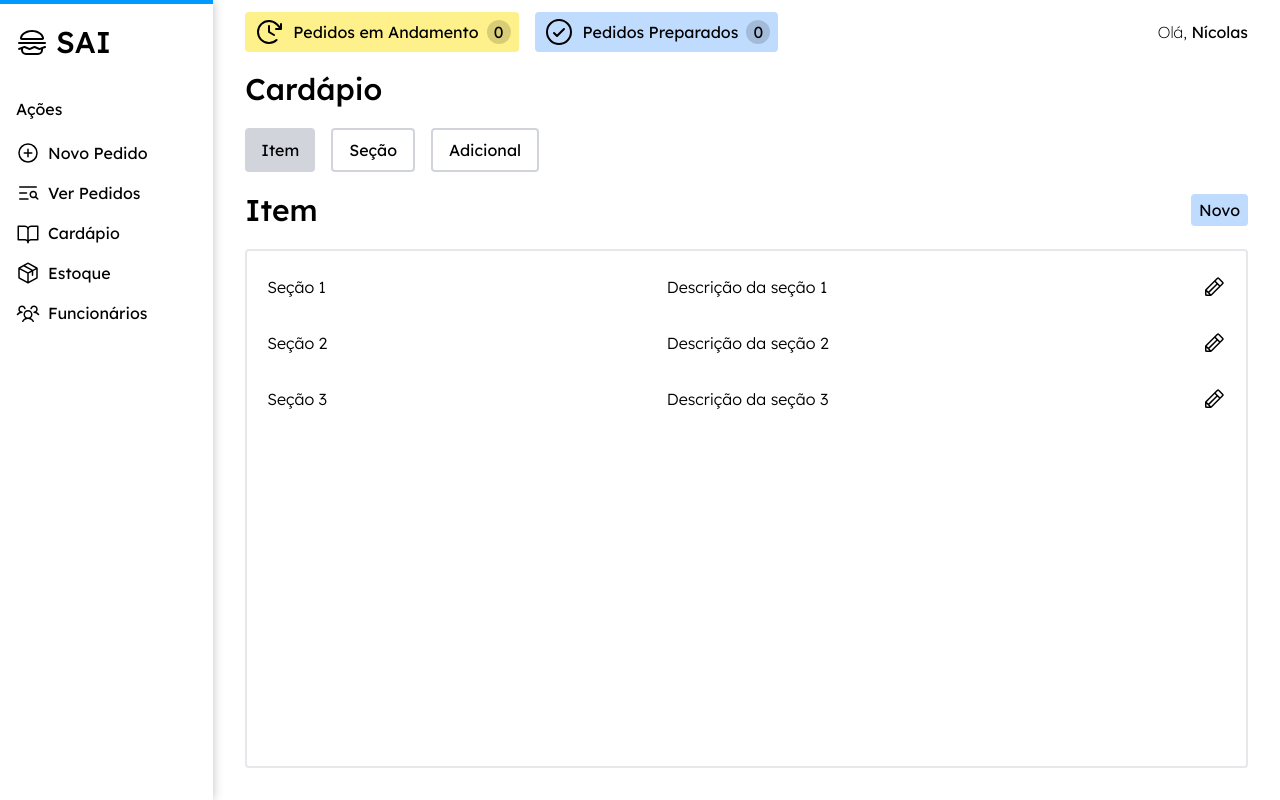
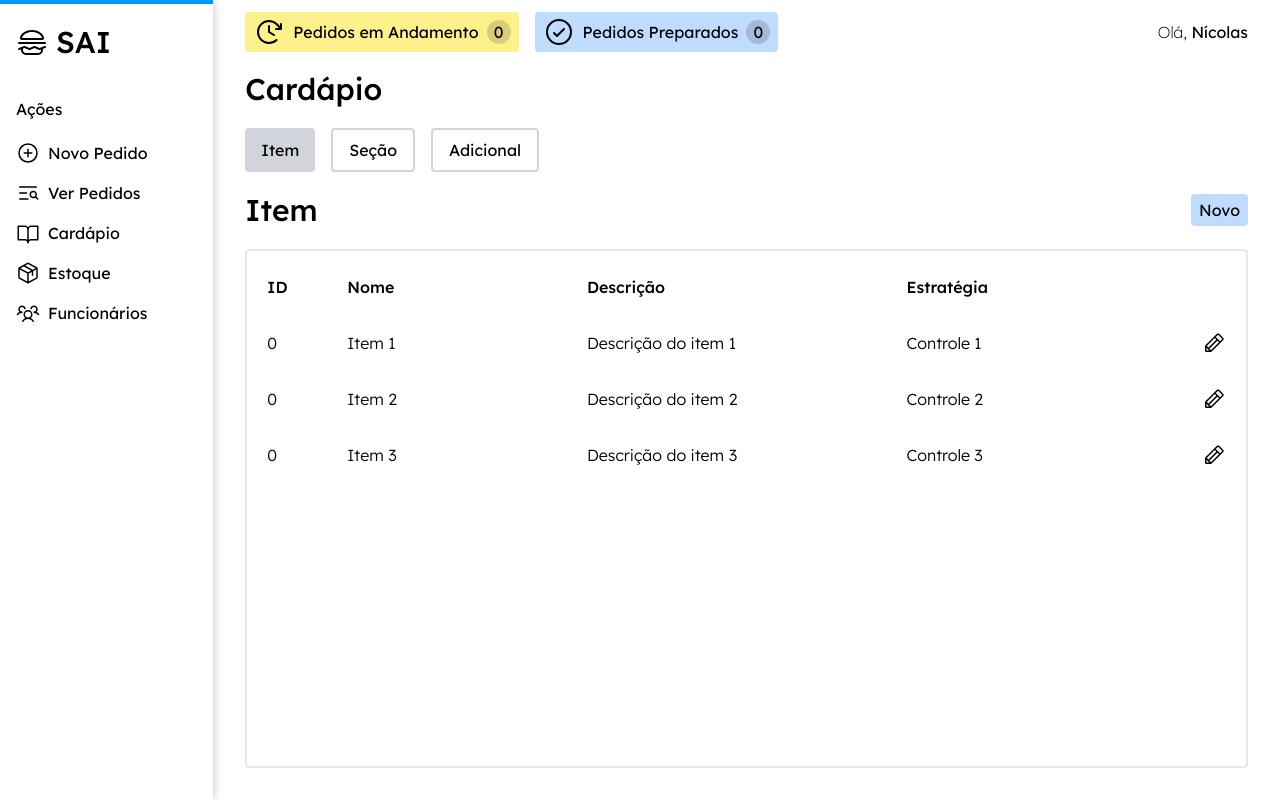
Before and after one commit to Hudson-H/CONSTRUCAO_DE_SOFTWARE__SAI, a React (Create React App) app in the folder frontend/: page /cardapio in a window 1280 px wide. Built offline with nearby package versions, Linux system fonts and the light colour scheme.

Commit message:
datatable updates

```diff
--- a/frontend/src/components/organisms/DataTable/DataTable.tsx
+++ b/frontend/src/components/organisms/DataTable/DataTable.tsx
@@ -9,6 +9,10 @@ type DataTableProps = {
   className?: string;
 }
 
+type DataTableHeaderProps = {
+  descriptor: DataTableDescriptor[];
+}
+
 type DataTableRowProps = {
   descriptor: DataTableDescriptor[];
   data: Record<string, string | number | Date>;
@@ -17,11 +21,29 @@ type DataTableRowProps = {
 export type DataTableDescriptor = {
   title: string;
   type: "text" | "number" | "date" | "action";
-  key?: string;
-  size: SpanSizeType;
+  key: string;
+  size: SpanSizeType | 0;
 
   action?: (event: MouseEvent) => void;
   icon?: ReactNode;
+}
+
+function DataTableHeader({
+  descriptor
+}: DataTableHeaderProps) {
+  return (
+    <div className="w-full grid grid-cols-12 items-center py-4 cursor-pointer">
+      {descriptor.map((item) => (
+        <Label
+          key={item.key}
+          className={SpanSize[item.size]}
+          bold
+        >
+          {item.title}
+        </Label>
+      ))}
+    </div>
+  )
 }
 
 function DataTableRow({
@@ -34,19 +56,13 @@ function DataTableRow({
         if (item.type === "action") {
           return (
             <div
-              key={item.title}
+              key={item.key}
               className={`inline-flex justify-end gap-2 ${item.size}`}
               >
               <div className="cursor-pointer" onClick={(ev) => {if (item.action) item.action(ev)}}>
                 {item.icon}
               </div>
             </div>
-          )
-        }
-
-        if (item.key === undefined) {
-          throw new Error(
-            "DataTableRow: atributo 'key' deve ser fornecido para itens que não são action"
           )
         }
 
@@ -78,7 +94,7 @@ export function DataTable({
         ${className}
       `}
     >
-      {/* <DataTableRow descriptor={descriptor} data={data[0]} /> */}
+      <DataTableHeader descriptor={descriptor}></DataTableHeader>
 
       {data.map((row, index) => (
         <DataTableRow key={index} descriptor={descriptor} data={row} />
--- a/frontend/src/utils/style/SpanSize.ts
+++ b/frontend/src/utils/style/SpanSize.ts
@@ -1,4 +1,5 @@
 export const SpanSize = {
+  [0]: "",
   [1]: "col-span-1",
   [2]: "col-span-2",
   [3]: "col-span-3",
--- a/frontend/src/views/cardapio/Cardapio.tsx
+++ b/frontend/src/views/cardapio/Cardapio.tsx
@@ -4,39 +4,144 @@ import { Label } from "../../components/atoms/Label/Label";
 import { Title } from "../../components/atoms/Title/Title";
 import { useState } from "react";
 import { DataTable, DataTableDescriptor } from "../../components/organisms/DataTable/DataTable";
+import { useSearchParams } from "react-router-dom";
 
-const categories = ["Item", "Seção", "Adicional"] as const;
+const categories = Object.freeze({
+  item: "Item",
+  secao: "Seção",
+  adicional: "Adicional"
+} as const);
 
-const sectionDescriptor: DataTableDescriptor[] = [
-  { title: "Nome", type: "text", size: 5, key: "nome" },
-  { title: "Descrição", type: "text", size: 6, key: "descricao" },
+const itemDescriptor: DataTableDescriptor[] = [
+  { title: "ID"         , type: "text" , size: 1 , key: "id" },
+  { title: "Nome"       , type: "text" , size: 3 , key: "nome" },
+  { title: "Descrição"  , type: "text" , size: 4 , key: "descricao" },
+  { title: "Estratégia" , type: "text" , size: 3 , key: "estrategia_controle" },
   {
-    title: "Ações",
+    title: "",
+    key: "edit",
     type: "action",
     size: 1,
     icon: <Pencil size={24} />,
     action: () => { console.log("Edit") }
   }
-]
+];
+const itemData = [
+  {
+    id: 0,
+    nome: "Item 1",
+    descricao: "Descrição do item 1",
+    estrategia_controle: "Controle 1"
+  },
+  {
+    id: 0,
+    nome: "Item 2",
+    descricao: "Descrição do item 2",
+    estrategia_controle: "Controle 2"
+  },
+  {
+    id: 0,
+    nome: "Item 3",
+    descricao: "Descrição do item 3",
+    estrategia_controle: "Controle 3"
+  }
+];
+
+const sectionDescriptor: DataTableDescriptor[] = [
+  { title: "ID"        , type: "text" , size: 1 , key: "id" },
+  { title: "Nome"      , type: "text" , size: 9 , key: "nome" },
+  {
+    title: "",
+    type: "action",
+    key: "edit",
+    size: 1,
+    icon: <Pencil size={24} />,
+    action: () => { console.log("Edit") }
+  },
+  {
+    title: "",
+    key: "delete",
+    type: "action",
+    size: 1,
+    icon: <Trash size={24} />,
+    action: () => { console.log("Edit") }
+  }
+];
+const sectionData = [
+  {
+    id: 0,
+    nome: "Seção 1",
+    descricao: "Descrição da seção 1"
+  },
+  {
+    id: 0,
+    nome: "Seção 2",
+    descricao: "Descrição da seção 2"
+  },
+  {
+    id: 0,
+    nome: "Seção 3",
+    descricao: "Descrição da seção 3"
+  }
+];
+
+const additionalDescriptor: DataTableDescriptor[] = [
+  { title: "ID"        , type: "text" , size: 1 , key: "id" },
+  { title: "Nome"      , type: "text" , size: 3 , key: "nome" },
+  { title: "Descrição" , type: "text" , size: 7 , key: "descricao" },
+  {
+    title: "",
+    key: "edit",
+    type: "action",
+    size: 1,
+    icon: <Pencil size={24} />,
+    action: () => { console.log("Edit") }
+  }
+];
+const additionalData = [
+  {
+    id: 0,
+    nome: "Adicional 1",
+    descricao: "Descrição do adicional 1"
+  },
+  {
+    id: 0,
+    nome: "Adicional 2",
+    descricao: "Descrição do adicional 2"
+  },
+  {
+    id: 0,
+    nome: "Adicional 3",
+    descricao: "Descrição do adicional 3"
+  }
+];
 
 export function Cardapio() {
-  const [category, setCategory] = useState<"Item" | "Seção" | "Adicional">(
-    "Item"
+  const [searchParams, setSearchParams] = useSearchParams();
+
+  const [category, setCategory] = useState<keyof typeof categories>(
+    searchParams.get("category") as keyof typeof categories || "item"
   );
+
+  const changeCategory = (category: keyof typeof categories) => {
+    setSearchParams({["category"]: category});
+
+    setCategory(category);
+  }
 
   return (
     <div className="w-full h-full flex flex-col gap-4">
       <Title>Cardápio</Title>
 
       <div className="flex flex-row gap-4">
-        {categories.map(value =>
+        {Object.entries(categories).map(([key, value]) =>
           <Button
-            key={value}
+            key={key}
             className="px-4 py-2"
-            outline={category !== value}
-            color={category === value ? "gray" : "white"}
+            outline={category !== key}
+            color={category === key ? "gray" : "white"}
             onClick={() => {
-              setCategory(value)
+              changeCategory(key as keyof typeof categories);
             }}
           >
             {value}
@@ -45,29 +150,22 @@ export function Cardapio() {
       </div>
 
       <div className="flex flex-row items-center justify-between">
-        <Title>{category}</Title>
+        <Title>{categories[category]}</Title>
         <Button className="h-fit" color="blue">
           Novo
         </Button>
       </div>
 
       <DataTable
-        descriptor={sectionDescriptor}
+        descriptor={
+          category === "item" ? itemDescriptor :
+          category === "secao" ? sectionDescriptor :
+          additionalDescriptor
+        }
         data={
-          [
-            {
-              nome: "Seção 1",
-              descricao: "Descrição da seção 1"
-            },
-            {
-              nome: "Seção 2",
-              descricao: "Descrição da seção 2"
-            },
-            {
-              nome: "Seção 3",
-              descricao: "Descrição da seção 3"
-            }
-          ]
+          category === "item" ? itemData :
+          category === "secao" ? sectionData :
+          additionalData
         }
       ></DataTable>
     </div>
```
